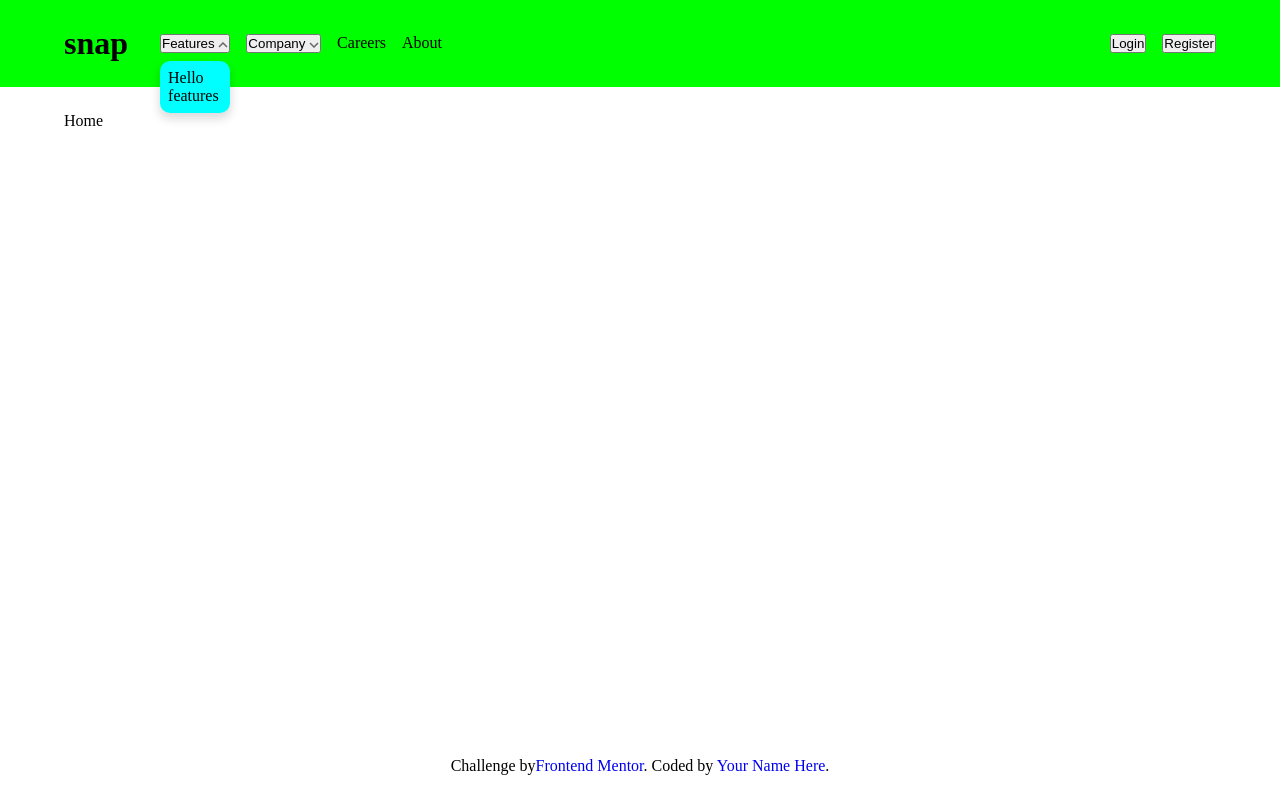
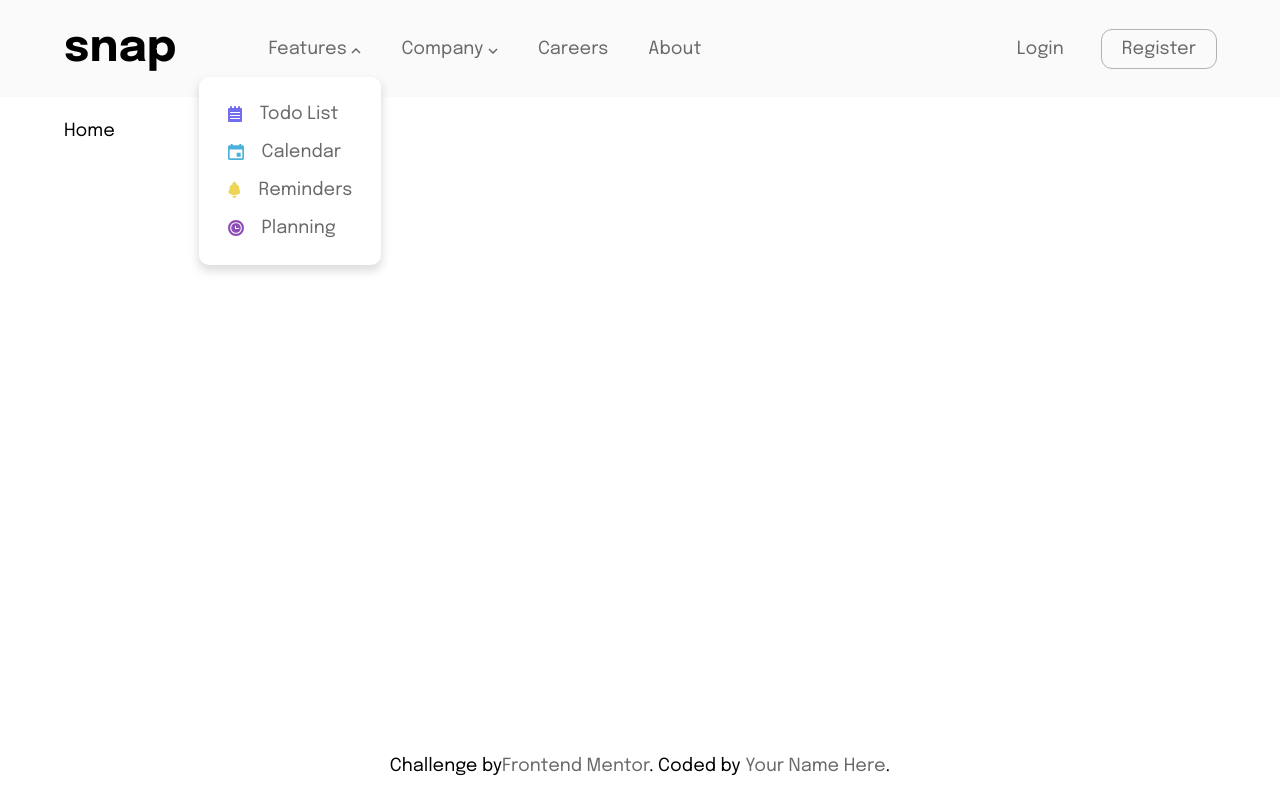
Before and after one commit to KramYengir/frontend-mentor-dropdown-menus, a React (Vite) app: page / in a window 1280 px wide. Both pictures are taken after a click on the button "Features". Built offline with nearby package versions, Linux system fonts and the light colour scheme.

Commit message:
header on desktops complete

```diff
--- a/src/components/Header.jsx
+++ b/src/components/Header.jsx
@@ -1,5 +1,9 @@
 import DropdownButton from "./DropdownButton";
 import { useState } from "react";
+import calendarIcon from "../assets/images/icon-calendar.svg";
+import todoIcon from "../assets/images/icon-todo.svg";
+import planningIcon from "../assets/images/icon-planning.svg";
+import remindersIcon from "../assets/images/icon-reminders.svg";
 
 const Header = () => {
   const [activeItem, setActiveItem] = useState("");
@@ -10,8 +14,7 @@ const Header = () => {
         <h1 className="logo">snap</h1>
         <nav>
           <ul>
-            <li>
-              <div className="dropdown">
+            <li className="dropdown">
               <DropdownButton
                 activeItem={activeItem}
                 setActiveItem={setActiveItem}
@@ -19,12 +22,29 @@ const Header = () => {
                 Features
               </DropdownButton>
               {activeItem == "features" && (
-                  <div className="dropdown-menu">Hello {activeItem}</div>
-                )}
-              </div>
+                <div className="dropdown-menu right-aligned">
+                  <ul>
+                    <li>
+                      <img src={todoIcon} alt="" />
+                      <a href="">Todo List</a>
                     </li>
                     <li>
-              <div className="dropdown">
+                      <img src={calendarIcon} alt="" />
+                      <a href="">Calendar</a>
+                    </li>
+                    <li>
+                      <img src={remindersIcon} alt="" />
+                      <a href="">Reminders</a>
+                    </li>
+                    <li>
+                      <img src={planningIcon} alt="" />
+                      <a href="">Planning</a>
+                    </li>
+                  </ul>
+                </div>
+              )}
+            </li>
+            <li className="dropdown">
               <DropdownButton
                 activeItem={activeItem}
                 setActiveItem={setActiveItem}
@@ -32,16 +52,31 @@ const Header = () => {
                 Company
               </DropdownButton>
               {activeItem == "company" && (
-                  <div className="dropdown-menu">Hello {activeItem}</div>
+                <div className="dropdown-menu left-aligned">
+                  <ul>
+                    <li>
+                      <a href="">History</a>
+                    </li>
+                    <li>
+                      <a href="">Our Team</a>
+                    </li>
+                    <li>
+                      <a href="">Blog</a>
+                    </li>
+                  </ul>
+                </div>
               )}
-              </div>
             </li>
-            <li>Careers</li>
-            <li>About</li>
+            <li>
+              <a href="#">Careers</a>
+            </li>
+            <li>
+              <a href="#">About</a>
+            </li>
           </ul>
           <div className="user-btns">
             <button>Login</button>
-            <button>Register</button>
+            <button className="btn-border">Register</button>
           </div>
         </nav>
       </div>
--- a/src/index.css
+++ b/src/index.css
@@ -1,3 +1,5 @@
+@import url("https://fonts.googleapis.com/css2?family=Epilogue:wght@200;400;600;700&display=swap");
+/* GLOBAL STUFF */
 *,
 *::before,
 *::after {
@@ -7,11 +9,58 @@
 
   text-decoration: none;
   list-style: none;
+
+  font-family: "Epilogue", sans-serif;
+  font-size: 18px;
 }
 
 .container {
   padding: 25px 5vw;
 }
+
+li:not(.dropdown) {
+  padding: 10px 20px;
+}
+
+button,
+a {
+  color: hsl(0, 0%, 41%);
+  cursor: pointer;
+}
+
+button {
+  padding: 10px 20px;
+  background: transparent;
+
+  border-radius: 10px;
+  border: none;
+  outline: 1px solid transparent;
+}
+button:hover,
+button:focus-visible,
+a:hover,
+a:focus-visible {
+  color: black;
+}
+
+button.btn-border {
+  outline-color: rgba(0, 0, 0, 0.286);
+}
+button.btn-border:hover,
+button.btn-border:focus-visible {
+  outline-color: black;
+}
+
+button.btn-full {
+  background: black;
+}
+button.btn-full:hover,
+button.btn-full:focus-visible {
+  background: transparent;
+  outline-color: black;
+}
+
+/* END OF GLOBAL STUFF */
 
 #root {
   display: flex;
@@ -23,7 +72,13 @@ header .container {
   display: flex;
   align-items: center;
   gap: 2rem;
-  background-color: lime;
+  background-color: hsl(0, 0%, 98%);
+}
+
+header h1 {
+  font-size: 2.5rem;
+  font-weight: 700;
+  margin-right: 2rem;
 }
 
 header nav {
@@ -34,7 +89,11 @@ header nav {
 
 header ul {
   display: flex;
-  gap: 1rem;
+}
+
+nav ul li {
+  display: flex;
+  align-items: center;
 }
 
 header .user-btns {
@@ -49,16 +108,30 @@ header .user-btns {
 
 .dropdown-menu {
   position: absolute;
-  left: 0;
   top: calc(100% + 0.5rem);
 
-  padding: 0.5rem;
+  padding: 1rem 0.5rem;
 
-  background-color: aqua;
+  background-color: rgb(255, 255, 255);
 
   border-radius: 10px;
 
   box-shadow: 0px 5px 10px 1px rgba(0, 0, 0, 0.137);
+}
+
+.dropdown-menu.right-aligned {
+  right: 0;
+}
+
+.dropdown-menu ul {
+  display: flex;
+  flex-direction: column;
+}
+
+.dropdown-menu ul li {
+  display: flex;
+  gap: 1rem;
+  width: 100%;
 }
 /* END OF DROPDOWN STUFF */
 
```
Lines whose indentation alone changed are shown as unchanged.
